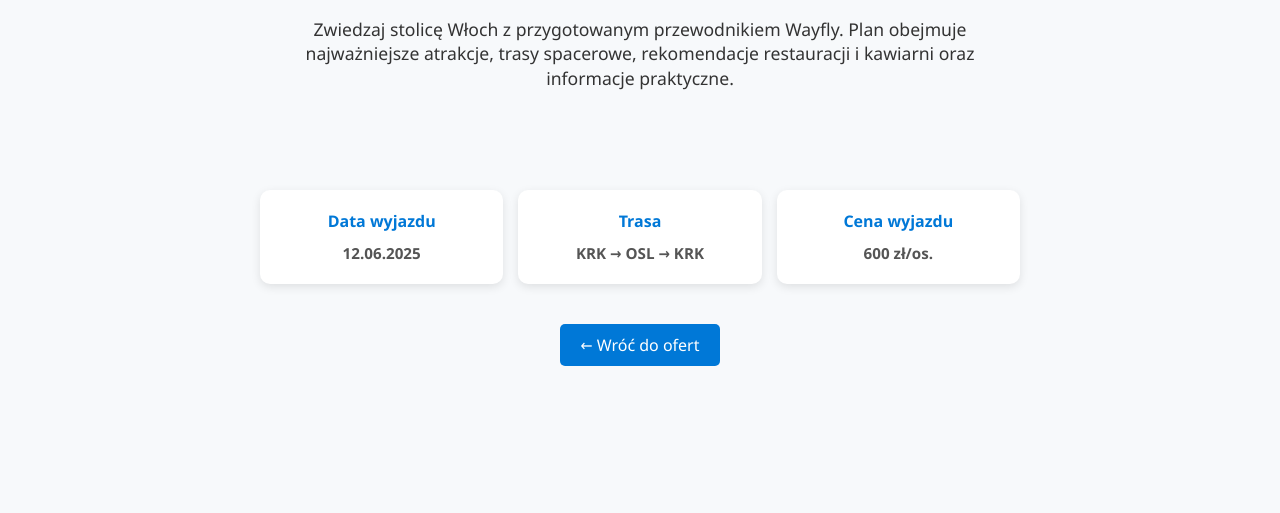
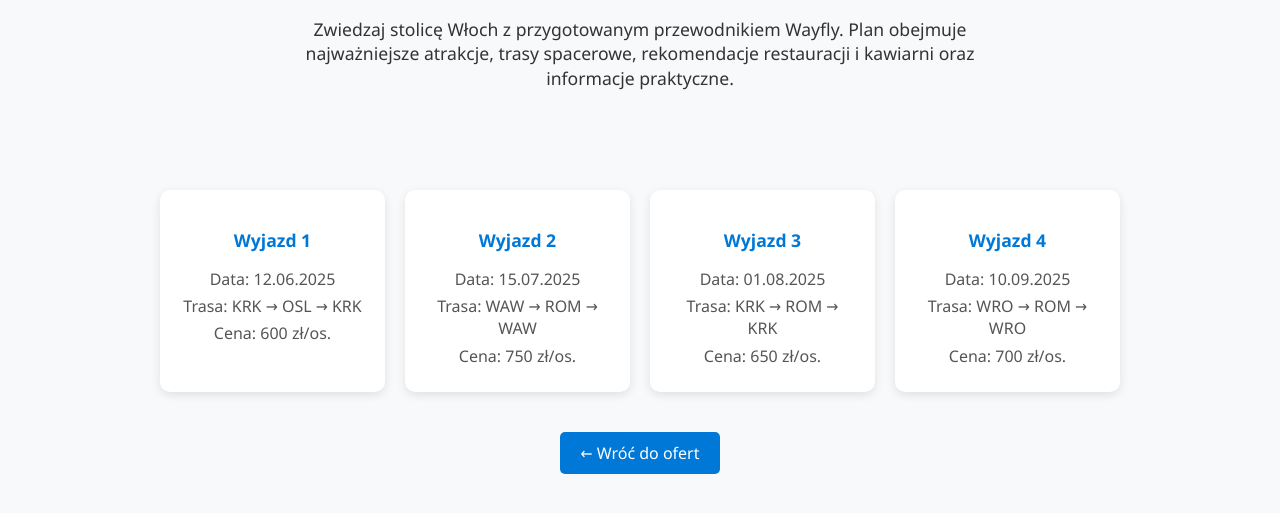
Before and after one commit to hhk21/wayfly, a plain HTML site: page rzym/rzym.html in a window 1280 px wide. Shown: the part 527-1040 px from the top of the page. Before the commit the page ends 933 px from the top, so only its background shows below. Drawn offline with Linux system fonts and the light colour scheme.

Commit message:
Update rzym.html

```diff
--- a/rzym/rzym.html
+++ b/rzym/rzym.html
@@ -5,13 +5,13 @@
     <meta charset="UTF-8"/>
     <meta name="viewport" content="width=device-width, initial-scale=1.0"/>
     <title>Rzym – Szczegóły oferty | Wayfly</title>
-    <link rel="stylesheet" href="/style.css"/> <!-- Twój główny CSS -->
+    <link rel="stylesheet" href="/style.css"/>
     <style>
         body {
             margin: 0;
             font-family: 'Segoe UI', Tahoma, Geneva, Verdana, sans-serif;
             background-color: #f7f9fb;
-            padding-top: 70px; /* wysokość menu */
+            padding-top: 70px;
         }
 
         nav a {
@@ -60,13 +60,13 @@
             display: flex;
             justify-content: center;
             flex-wrap: wrap;
-            gap: 15px;
-            max-width: 800px;
+            gap: 20px;
+            max-width: 1000px;
             margin: 20px auto;
         }
 
         .card {
-            flex: 1 1 200px;
+            flex: 1 1 220px;
             background-color: white;
             border-radius: 10px;
             box-shadow: 0 3px 10px rgba(0,0,0,0.1);
@@ -75,10 +75,13 @@
             font-weight: bold;
             color: #0078d7;
         }
-        .card span {
-            display: block;
-            margin-top: 10px;
-            font-size: 0.95em;
+        .card h3 {
+            margin-bottom: 15px;
+            font-size: 1.1em;
+        }
+        .card p {
+            margin: 5px 0;
+            font-weight: normal;
             color: #555;
         }
 
@@ -124,16 +127,28 @@
 <!-- Kafelki info -->
 <section class="info-cards">
     <div class="card">
-        Data wyjazdu
-        <span>12.06.2025</span>
+        <h3>Wyjazd 1</h3>
+        <p>Data: 12.06.2025</p>
+        <p>Trasa: KRK → OSL → KRK</p>
+        <p>Cena: 600 zł/os.</p>
     </div>
     <div class="card">
-        Trasa
-        <span>KRK → OSL → KRK</span>
+        <h3>Wyjazd 2</h3>
+        <p>Data: 15.07.2025</p>
+        <p>Trasa: WAW → ROM → WAW</p>
+        <p>Cena: 750 zł/os.</p>
     </div>
     <div class="card">
-        Cena wyjazdu
-        <span>600 zł/os.</span>
+        <h3>Wyjazd 3</h3>
+        <p>Data: 01.08.2025</p>
+        <p>Trasa: KRK → ROM → KRK</p>
+        <p>Cena: 650 zł/os.</p>
+    </div>
+    <div class="card">
+        <h3>Wyjazd 4</h3>
+        <p>Data: 10.09.2025</p>
+        <p>Trasa: WRO → ROM → WRO</p>
+        <p>Cena: 700 zł/os.</p>
     </div>
 </section>
 
```
